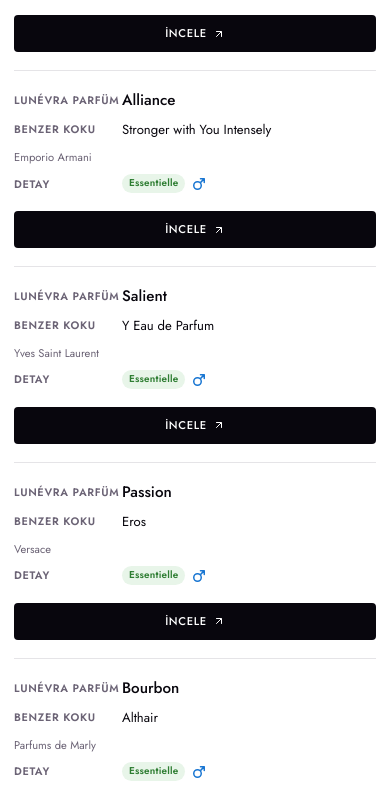
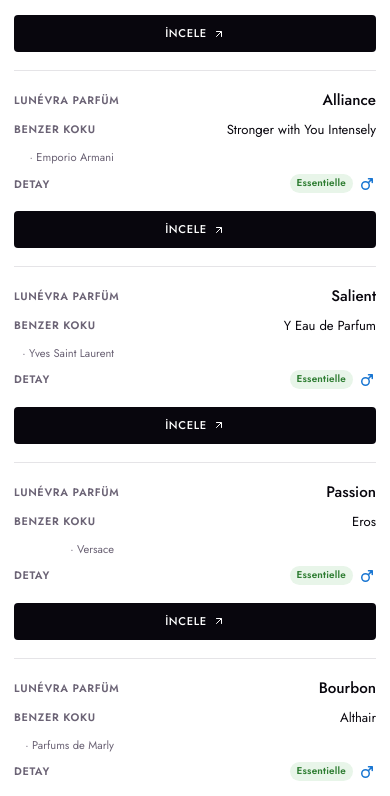
Before and after one commit to emincankarasoy/lunevra-pd, a website built with Vite: page index.html in a window 390 px wide. Shown: the part 680-1476 px from the top of the page. Built offline with nearby package versions, Linux system fonts and the light colour scheme.

Commit message:
Mobile: right-align values, inline brand with perfume name

```diff
--- a/src/style.css
+++ b/src/style.css
@@ -548,6 +548,7 @@
     grid-template-columns: 100px 1fr;
     align-items: center;
     gap: 8px;
+    justify-items: end;
   }
 
   .perfume-table td::before {
@@ -558,6 +559,7 @@
     letter-spacing: 0.06em;
     color: var(--color-text-secondary);
     white-space: nowrap;
+    justify-self: start;
   }
 
   .perfume-table td:last-child {
@@ -567,6 +569,18 @@
 
   .perfume-table td:last-child::before {
     display: none;
+  }
+
+  .brand-name {
+    display: inline;
+  }
+
+  .brand-name::before {
+    content: ' · ';
+  }
+
+  .similar-scent {
+    display: inline;
   }
 
   .perfume-name {
```
